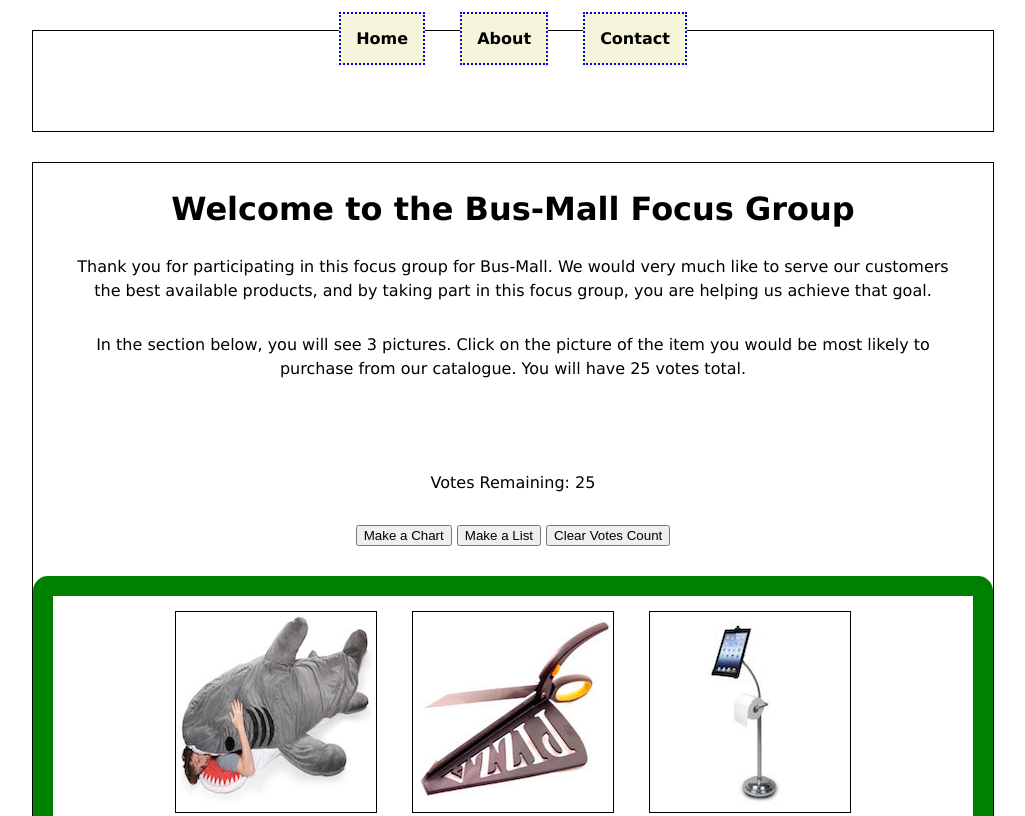
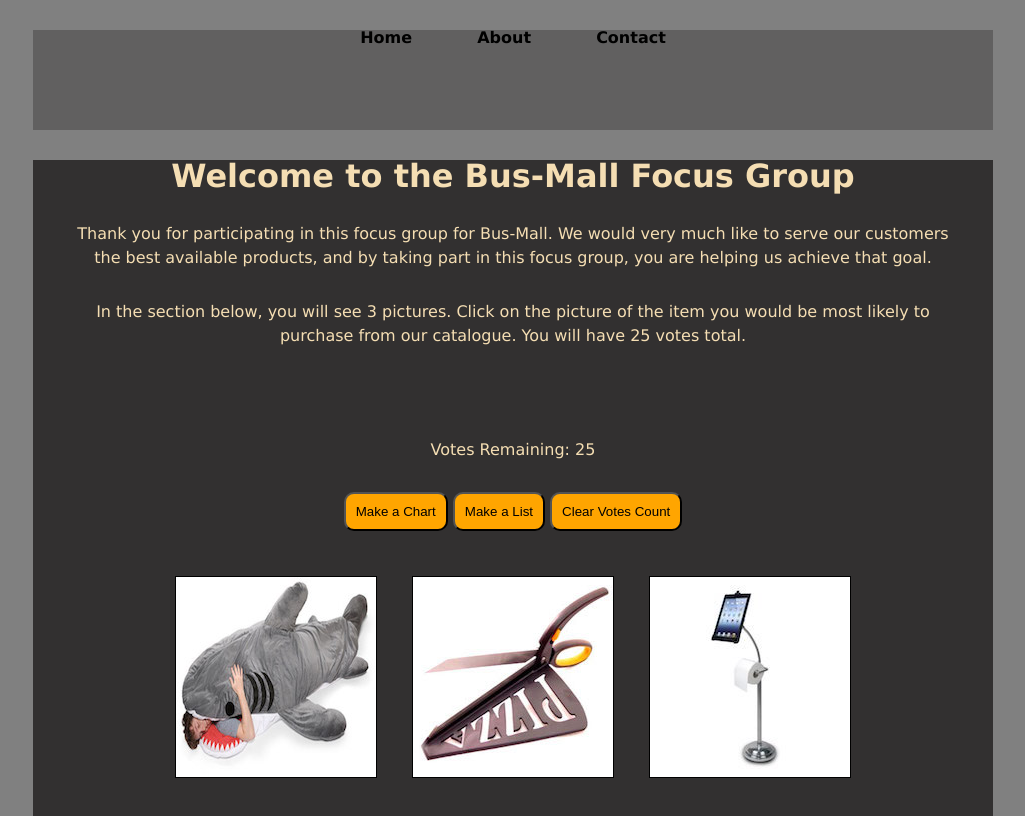
Before and after one commit to wafman/201d56-bus_mall, a plain HTML site: page index.html in a window 1280 px wide. Shown: the top 816 px of the page, without its empty margins (127-1152 px from the left). Drawn offline with nearby package versions, Linux system fonts and the light colour scheme.

Commit message:
added some styling

```diff
--- a/css/style.css
+++ b/css/style.css
@@ -1,19 +1,21 @@
 /* This section covers the entire body */
 body {
   font-family: Verdana, Geneva, Tahoma, sans-serif;
+  background-color: gray;
+  color: wheat;
 }
 
 /* This section covers the header */
 header {
-  border: 1px solid black;
+  /* border: 1px solid black; */
+  background-color: rgba(41, 38, 38, 0.356);
   height: 100px;
   width: 960px;
   margin: 30px auto;
   text-align: center;
 }
 ul li {
-  border: 2px dotted blue;
-  background-color: beige;
+  /* border: 2px dotted blue; */
   display: inline;
   padding: 15px;
   margin: 15px;
@@ -28,10 +30,11 @@ nav a {
 
 /* This section covers the main */
 main {
-  border: 1px solid black;
+  /* border: 1px solid black; */
   width: 960px;
   margin: 30px auto;
   text-align: center;
+  background-color: rgba(22, 20, 20, 0.733);
 }
 
 main div {
@@ -43,6 +46,10 @@ main div {
 
 button {
   text-align: center;
+  background-color: orange;
+  border-color: black;
+  border-radius: 10px;
+  padding: 10px;
 }
 
 main h1 {
@@ -61,7 +68,7 @@ main ul li {
 }
 
 section {
-  border: 20px solid green;
+  /* border: 20px solid green; */
   border-radius: 15px;
 }
 
@@ -73,7 +80,8 @@ section img {
 /* This section covers the footer */
 footer {
   clear: both;
-  border: 1px solid black;
+  background-color: rgba(41, 38, 38, 0.356);
+  /* border: 1px solid black; */
   height: 100px;
   width: 960px;
   margin: 30px auto;
```
